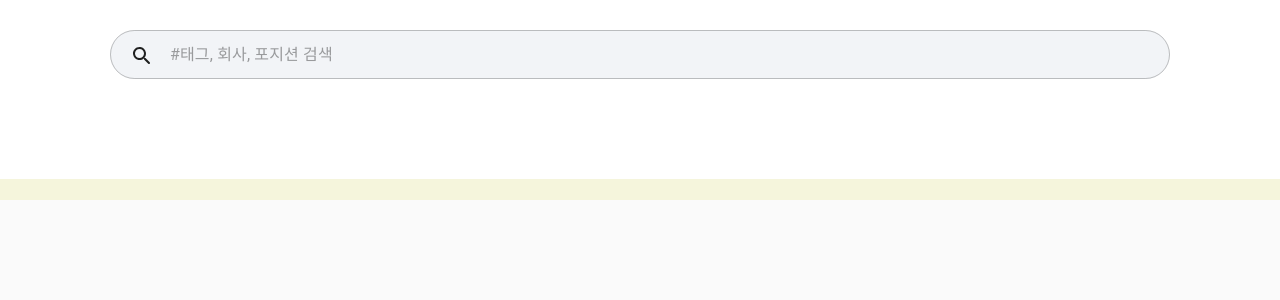
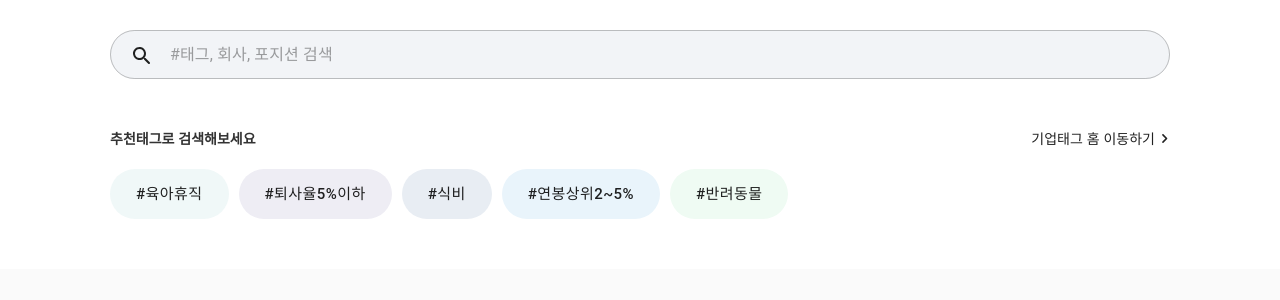
Before and after one commit to salybu/2021_wanted_clone, a React (Create React App) app: page / in a window 1280 px wide. Both pictures are taken after a click on the button 926 px from the left and 26 px from the top of the page. Shown: the top 300 px of the page. Built offline with nearby package versions, Linux system fonts and the light colour scheme; grey boxes are pictures that could not be loaded; a web font is replaced by a local one.

Commit message:
검색 컴포넌트 - 하위에 추천 태그 콘텐츠 추가

```diff
--- a/src/Headers/Search.jsx
+++ b/src/Headers/Search.jsx
@@ -2,9 +2,21 @@ import React from "react";
 import { makeStyles, TextField, withStyles } from "@material-ui/core";
 import Container from "@material-ui/core/Container";
 import SearchRoundedIcon from "@material-ui/icons/SearchRounded";
+import Link from "@material-ui/core/Link";
+import Button from "@material-ui/core/Button";
+import NavigateNextRoundedIcon from "@material-ui/icons/NavigateNextRounded";
+import { PinDropSharp } from "@material-ui/icons";
+
+const tagRecommend = [
+  { tag: "#육아휴직", link: "#button1", color: "#f0f8f8" },
+  { tag: "#퇴사율5%이하", link: "#button2", color: "#eeedf4" },
+  { tag: "#식비", link: "#button3", color: "#e8edf3" },
+  { tag: "#연봉상위2~5%", link: "#button4", color: "#e9f4fb" },
+  { tag: "#반려동물", link: "#button5", color: "#effbf3" },
+];
 
 const useStyles = makeStyles((theme) => ({
-  root: {
+  wrap: {
     position: "absolute",
     width: "100%",
     left: 0,
@@ -12,7 +24,7 @@ const useStyles = makeStyles((theme) => ({
     backgroundColor: "#fff",
     zIndex: 101,
   },
-  wrap: {
+  search: {
     // flexGrow: 1,
     maxWidth: 1060,
     padding: "30px 0 100px",
@@ -26,7 +38,61 @@ const useStyles = makeStyles((theme) => ({
     top: 14,
     left: 20,
   },
+  tagWrap: {
+    position: "fixed",
+    left: 0,
+    right: 0,
+    backgroundColor: "#fff",
+  },
+  tagContainer: {
+    maxWidth: 1060,
+    padding: "50px 0 0",
+    margin: "0 auto",
+    "& h4": {
+      margin: 0,
+      color: "#333333",
+      display: "inline-block",
+    },
+  },
+  moveTagHome: {
+    float: "right",
+    position: "relative",
+    right: 15,
+  },
+  moveIcon: {
+    width: 19,
+    height: 19,
+    position: "absolute",
+  },
+  tagRecommend: {
+    listStyle: "none",
+    margin: 0,
+    padding: "20px 0 50px",
+    overflow: "hidden",
+    "& li": {
+      float: "left",
+      marginLeft: 10,
+    },
+    "& li:first-child": {
+      margin: 0,
+    },
+    // "&::after": {
+    //   content: " ",
+    //   display: "block",
+    //   clear: "both",
+    // },
+  },
 }));
+
+const TagButton = withStyles({
+  root: {
+    height: 50,
+    // lineHeight: 50,
+    fontSize: 15,
+    borderRadius: 25,
+    padding: "0 26px",
+  },
+})(Button);
 
 const SearchTextField = withStyles({
   root: {
@@ -64,12 +130,12 @@ const SearchTextField = withStyles({
   },
 })(TextField);
 
-export default function Search() {
+export default function Search(props) {
   const classes = useStyles();
 
   return (
-    <div className={classes.root}>
-      <Container maxwidth={false} className={classes.wrap}>
+    <div className={classes.wrap} onClick={props.hideSearch}>
+      <Container maxwidth={false} className={classes.search}>
         <form
           style={{ position: "relative" }}
           // className={classes.searchForm}
@@ -98,6 +164,34 @@ export default function Search() {
           /> */}
           <SearchRoundedIcon className={classes.iconSearch} />
         </form>
+        <div className={classes.tagWrap}>
+          <Container maxwidth={false} className={classes.tagContainer}>
+            <h4>추천태그로 검색해보세요</h4>
+            <Link
+              href="#"
+              underline="none"
+              color="inherit"
+              className={classes.moveTagHome}
+            >
+              기업태그 홈 이동하기
+              <NavigateNextRoundedIcon
+                className={classes.moveIcon}
+              ></NavigateNextRoundedIcon>
+            </Link>
+            <ul className={classes.tagRecommend}>
+              {tagRecommend.map((item) => (
+                <li>
+                  <TagButton
+                    href={item.link}
+                    style={{ backgroundColor: item.color }}
+                  >
+                    {item.tag}
+                  </TagButton>
+                </li>
+              ))}
+            </ul>
+          </Container>
+        </div>
       </Container>
     </div>
   );
```
